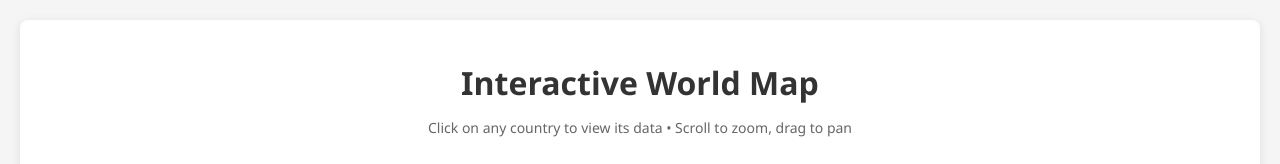
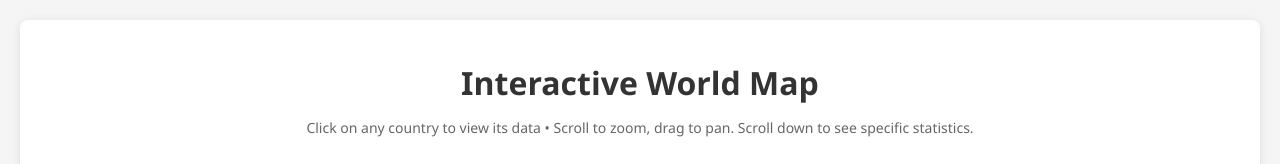
Before and after one commit to Zqyyk11/Global-Children-WellBeing, a plain HTML site: page index.html in a window 1280 px wide. Both pictures are taken after a click on the button "Default View". Shown: the top 164 px of the page. Drawn offline with nearby package versions, Linux system fonts and the light colour scheme; no server answers.

Commit message:
Add comparison view, radar chart, and dynamic subtitles

```diff
--- a/index.html
+++ b/index.html
@@ -662,7 +662,7 @@
 <body>
     <div class="container">
         <h1>Interactive World Map</h1>
-        <p class="subtitle">Click on any country to view its data • Scroll to zoom, drag to pan</p>
+        <p class="subtitle" id="subtitle">Click on any country to view its data • Scroll to zoom, drag to pan. Scroll down to see specific statistics.</p>
 
         <div class="view-toggle">
             <button id="default-view-btn" class="active">Default View</button>
@@ -2338,6 +2338,9 @@
                 defaultViewBtn.classList.add("active");
                 comparisonViewBtn.classList.remove("active");
 
+                // Update subtitle
+                document.getElementById("subtitle").textContent = "Click on any country to view its data • Scroll to zoom, drag to pan. Scroll down to see specific statistics.";
+
                 // Clear comparison selections
                 comparisonCountries = [];
                 mapGroup.selectAll(".country")
@@ -2359,6 +2362,9 @@
                 comparisonMode = true;
                 comparisonViewBtn.classList.add("active");
                 defaultViewBtn.classList.remove("active");
+
+                // Update subtitle
+                document.getElementById("subtitle").textContent = "Click on countries to select them for comparison. Select multiple countries to compare their statistics on the radar chart below.";
 
                 // Clear single selection
                 selectedCountry = null;
```
